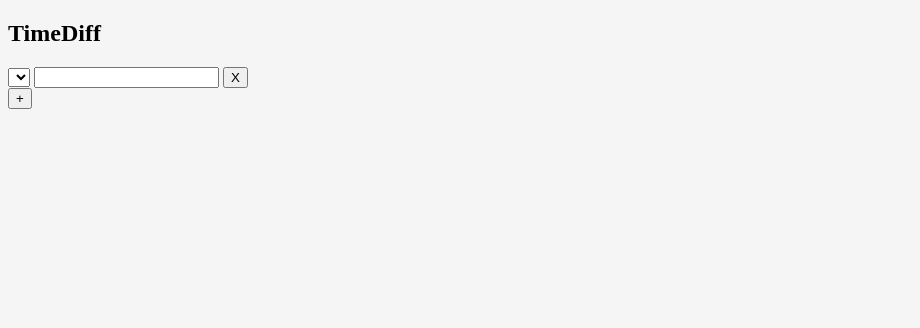
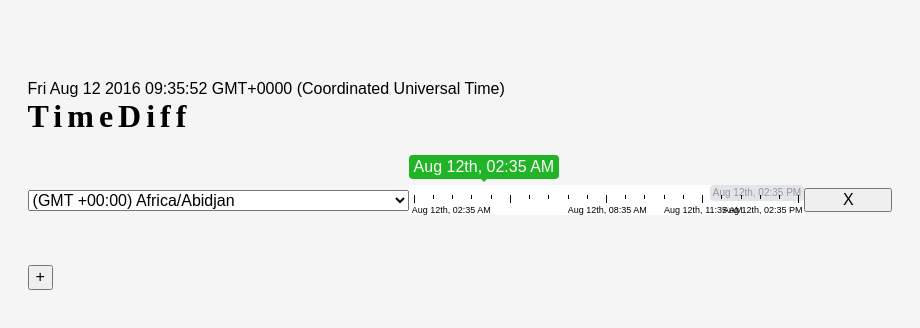
Before and after one commit to jimiswells/time-diff, an Electron app: page index.html in a window 920 px wide. Drawn offline with nearby package versions, Linux system fonts and the light colour scheme; the site is published under a folder, as on GitHub Pages, so addresses that start at the root find nothing.

Commit message:
took slashes out

```diff
--- a/index.html
+++ b/index.html
@@ -4,18 +4,18 @@
 <head>
     <meta charset="UTF-8">
     <title>TimeDiff</title>
-    <LINK REL=StyleSheet HREF="/assets/css/normalize.css" TYPE="text/css" MEDIA=screen>
-    <LINK REL=StyleSheet HREF="/assets/css/main.css" TYPE="text/css" MEDIA=screen>
-    <LINK REL=StyleSheet HREF="/assets/css/ion.rangeSlider.skinModern.css" TYPE="text/css" MEDIA=screen>
-    <LINK REL=StyleSheet HREF="/assets/css/ion.rangeSlider.css" TYPE="text/css" MEDIA=screen>
+    <LINK REL=StyleSheet HREF="assets/css/normalize.css" TYPE="text/css" MEDIA=screen>
+    <LINK REL=StyleSheet HREF="assets/css/main.css" TYPE="text/css" MEDIA=screen>
+    <LINK REL=StyleSheet HREF="assets/css/ion.rangeSlider.skinModern.css" TYPE="text/css" MEDIA=screen>
+    <LINK REL=StyleSheet HREF="assets/css/ion.rangeSlider.css" TYPE="text/css" MEDIA=screen>
     <script src="https://ajax.googleapis.com/ajax/libs/jquery/3.1.0/jquery.min.js"></script>
     <script src="https://ajax.googleapis.com/ajax/libs/jqueryui/1.11.4/jquery-ui.min.js"></script>
 
-    <script src="/assets/js/moment-with-locales.min.js"></script>
-     <script src="/assets/js/moment-timezone-with-data.min.js"></script>
+    <script src="assets/js/moment-with-locales.min.js"></script>
+     <script src="assets/js/moment-timezone-with-data.min.js"></script>
     <script src="assets/js/ion.rangeSlider.js"></script>
     <link rel="stylesheet" href="https://code.jquery.com/ui/1.10.4/themes/flick/jquery-ui.css">
-    <script src="/assets/js/timezones.full.js"></script>
+    <script src="assets/js/timezones.full.js"></script>
 </head>
 
 <body>
```
